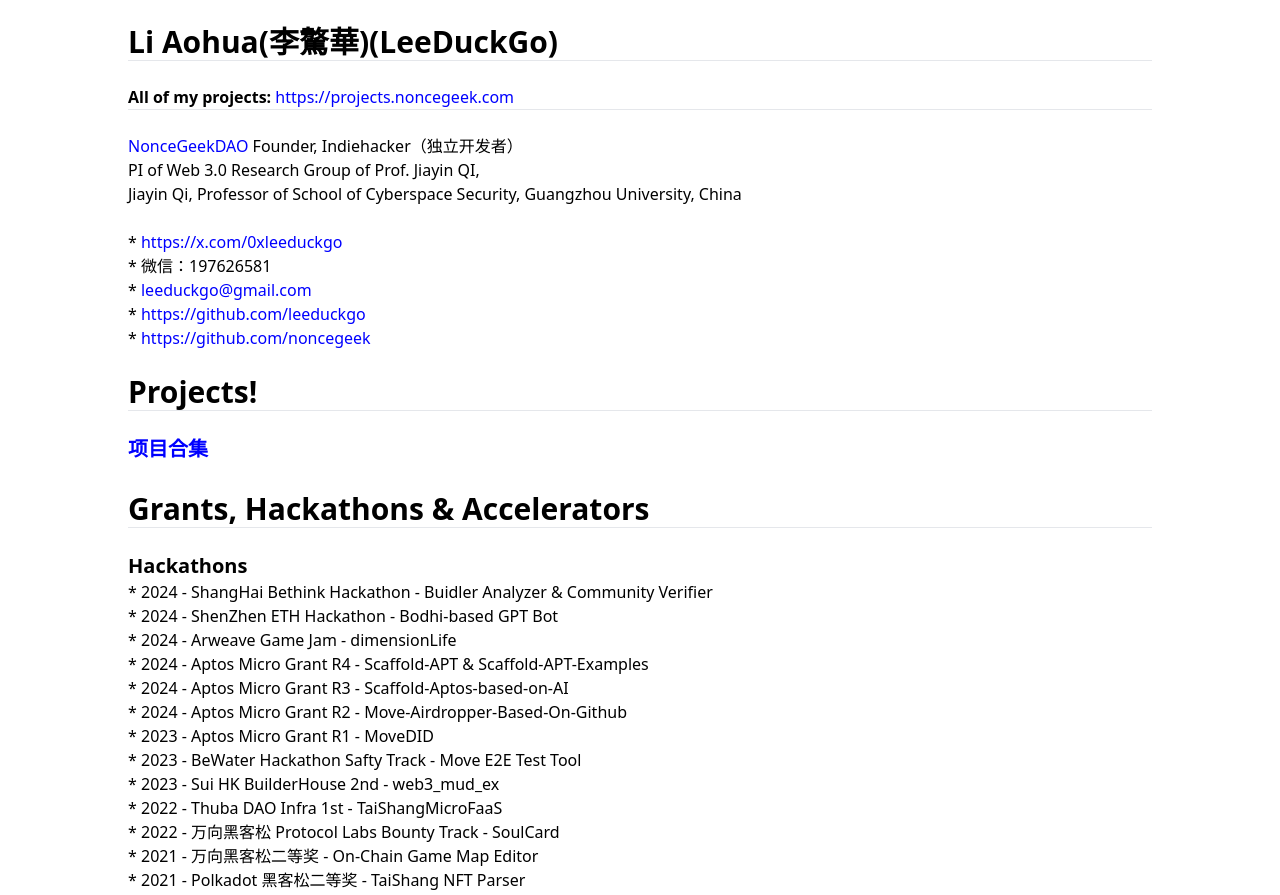
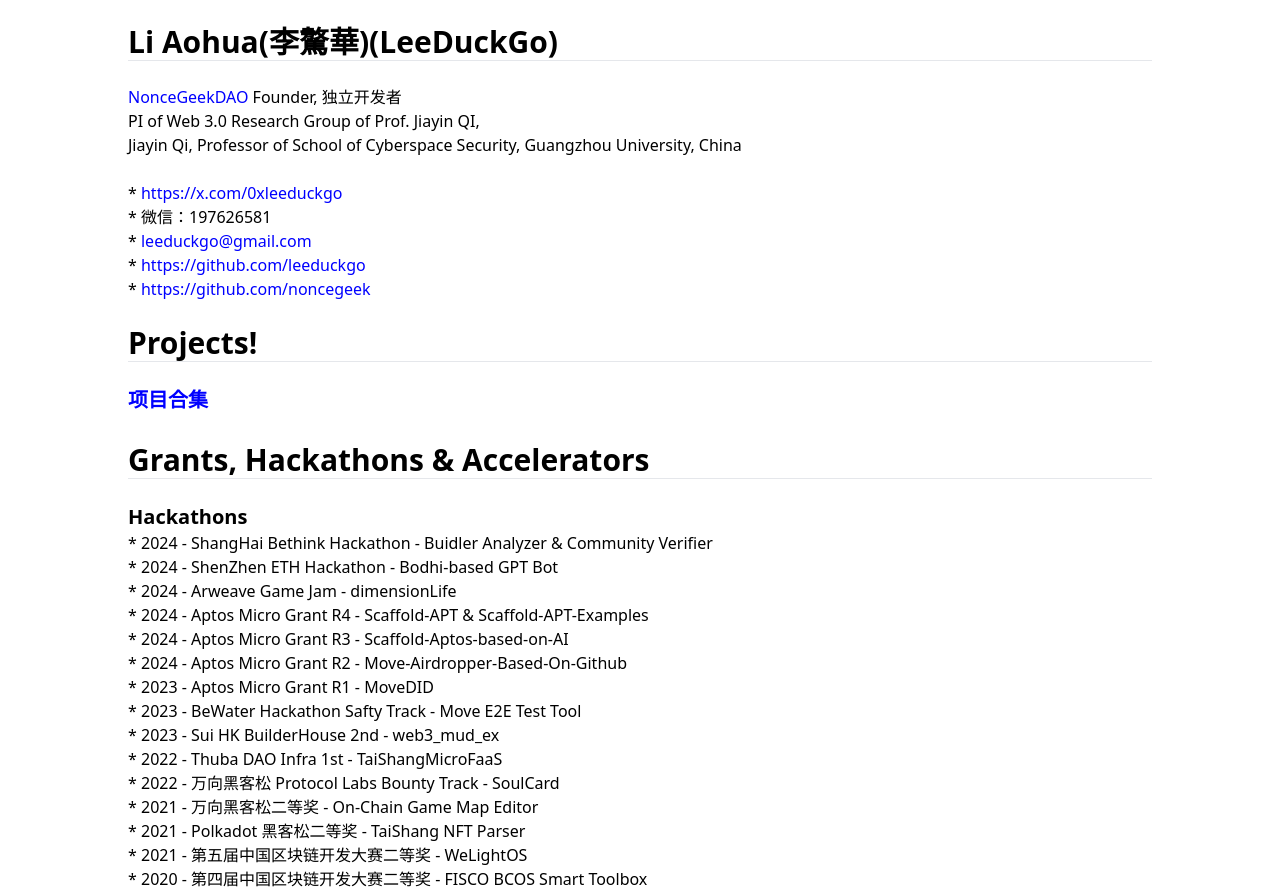
Before and after one commit to leeduckgo/academic-homepage, a plain HTML site: page index.html in a window 1280 px wide. Shown: the top 895 px of the page. Drawn offline with nearby package versions, Linux system fonts and the light colour scheme; a script that the page names is missing.

Commit message:
update with latest

```diff
--- a/index.html
+++ b/index.html
@@ -87,9 +87,7 @@
             Li Aohua(李驁華)(LeeDuckGo)
         </h1>
         <hr><br>
-        <p><b>All of my projects: </b><a href="https://projects.noncegeek.com" class="hover:underline" target="_blank" style="color:blue">https://projects.noncegeek.com</a></p>
-        <hr><br>
-        <p><a href="https://github.com/noncegeek" class="hover:underline" target="_blank" style="color:blue">NonceGeekDAO</a> Founder, Indiehacker（独立开发者）</p>
+        <p><a href="https://github.com/noncegeek" class="hover:underline" target="_blank" style="color:blue">NonceGeekDAO</a> Founder, 独立开发者</p>
         <p>PI of Web 3.0 Research Group of Prof. Jiayin QI, </p>
         <p>Jiayin Qi, Professor of School of Cyberspace Security, Guangzhou University, China</p>
         <br>
@@ -157,7 +155,7 @@
             Unlike the standard ChatGPT, I am not limited to the information available up to a certain cutoff date. Instead, I can access updated and specific data that has been uploaded to the Arweave network. This makes me particularly adept at providing information that is both accurate and tailored to the contents of these stored documents😎.
         </p>
 
-
+        <br>
 
         <h2 class="text-3xl font-bold">
             Research Interests
```
